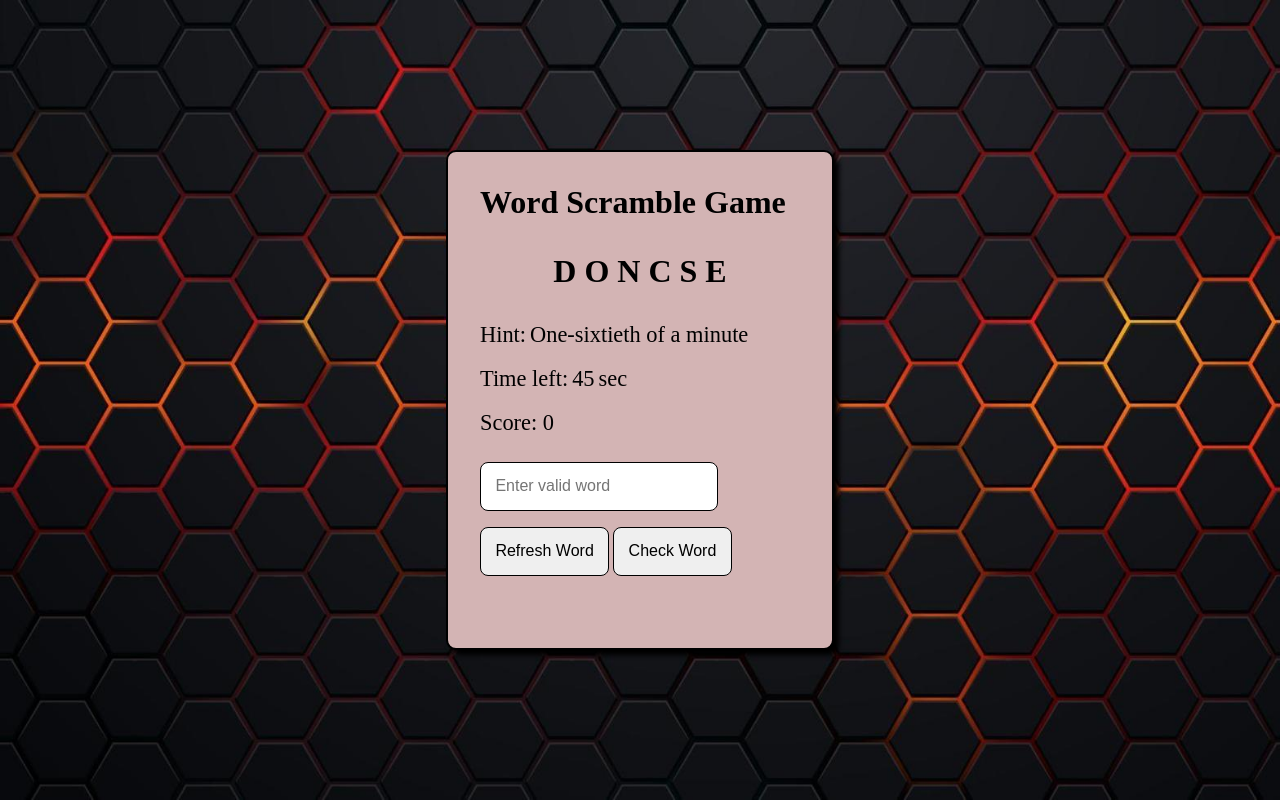
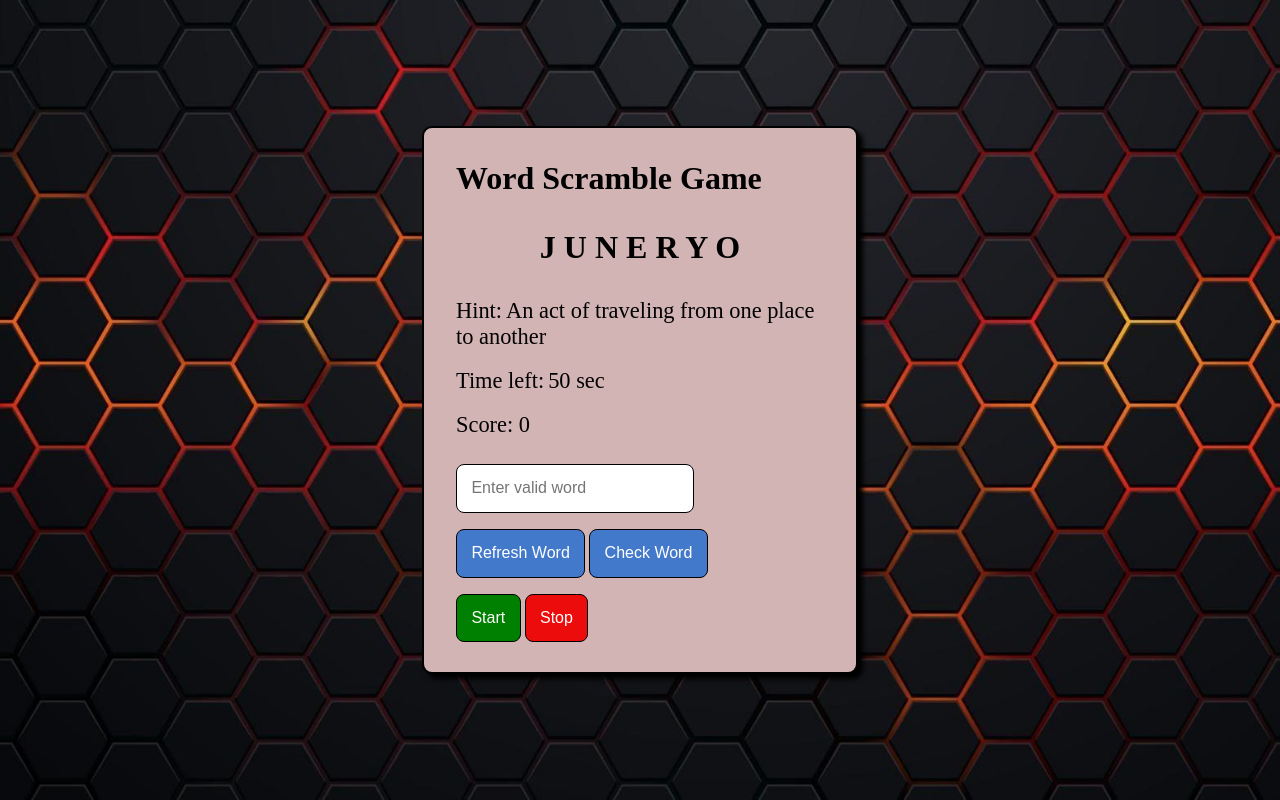
Before and after one commit to RidhikaJoshi/Anagram_Quest, a plain HTML site: page index.html in a window 1280 px wide. Drawn offline with Linux system fonts and the light colour scheme.

Commit message:
Start and Stop

```diff
--- a/index.html
+++ b/index.html
@@ -37,8 +37,13 @@
 
         </div>
         <div>
+
             <button class="button" id="Refresh">Refresh Word</button>
             <button class="button" id="Check" >Check Word</button>
+        </div>
+        <div>
+            <button class="button" id="Start" style="background-color: green">Start</button>
+            <button class="button" id="Stop" style="background-color: rgb(237, 12, 12)">Stop</button>
         </div>
     </div>
 
--- a/list.js
+++ b/list.js
@@ -91,4 +91,44 @@ const words = [
 		word: "library",
 		hint: "Place containing collection of books",
 	},
+	{
+		word: "ocean",
+		hint: "A large body of saltwater that covers most of the Earth's surface",
+	},
+	{
+		word: "technology",
+		hint: "The application of scientific knowledge for practical purposes",
+	},
+	{
+		word: "adventure",
+		hint: "An exciting or unusual experience",
+	},
+	{
+		word: "energy",
+		hint: "The capacity to do work or the ability to cause change",
+	},
+	{
+		word: "celebration",
+		hint: "The action of marking one's pleasure at an important event",
+	},
+	{
+		word: "chocolate",
+		hint: "A sweet food made from roasted and ground cacao seeds",
+	},
+	{
+		word: "discovery",
+		hint: "The act of finding something for the first time",
+	},
+	{
+		word: "journey",
+		hint: "An act of traveling from one place to another",
+	},
+	{
+		word: "laughter",
+		hint: "The action or sound of laughing",
+	},
+	{
+		word: "mystery",
+		hint: "Something that is difficult or impossible to understand",
+	},
 ];
--- a/script.js
+++ b/script.js
@@ -7,6 +7,8 @@ let refresh = document.getElementById("Refresh");
 let score = document.getElementById("score");
 let answer = document.getElementById("answer");
 let time = document.getElementById("time");
+let start = document.getElementById("Start");
+let stop = document.getElementById("Stop");
 let t = 50;
 ans = 0;
 let count = 0;
@@ -24,12 +26,13 @@ function shuffle(element) {
 let str = shuffle(words[n].word.split("")).join(" ");
 word.innerHTML = str.toUpperCase();
 hint.innerHTML = words[n].hint;
-
+let intervalId;
 function timer() {
-	setInterval(() => {
+	intervalId = setInterval(() => {
 		t--;
 		time.innerHTML = t;
 		if (t == 0) {
+			clearInterval(intervalId);
 			alert("Game Over! Your score is" + " " + ans + " out of  " + count);
 			t = 50;
 			ans = 0;
@@ -38,7 +41,23 @@ function timer() {
 		}
 	}, 1000);
 }
-timer();
+start.onclick = () => {
+	ans = 0;
+	count = 0;
+	t = 50;
+	time.innerHTML = t;
+	clearInterval(intervalId);
+	timer();
+};
+stop.onclick = () => {
+	t = 50;
+	ans = 0;
+	count = 0;
+	score.innerHTML = ans;
+	time.innerHTML = t;
+	clearInterval(intervalId);
+	alert("Game Over! Your score is" + " " + ans + " out of  " + count);
+};
 
 function random() {
 	n = Math.floor(Math.random() * words.length);
@@ -48,7 +67,9 @@ function random() {
 }
 check.onclick = () => {
 	console.log(answer.value + " " + words[n].word);
-	if (answer.value === "") {
+	if (!intervalId) {
+		alert("Please Start the Game");
+	} else if (answer.value === "") {
 		output.innerHTML = "Please enter an answer";
 		setTimeout(() => {
 			output.innerHTML = "";
--- a/style.css
+++ b/style.css
@@ -17,8 +17,8 @@ body {
 }
 
 #container {
-    width: 20em;
-    height: 27em;
+    width: 23em;
+    height: 30em;
     background-color: rgb(211, 180, 180);
     border: 2px solid black;
     border-radius: 10px;
@@ -44,6 +44,16 @@ body {
     max-width: 100%;
     box-sizing: border-box;
 }
+.button{
+    color: white;
+    background-color: rgb(67, 121, 202);
+    border-radius: 10px;
+    padding: 0.5em;
+    margin: 0.5em;
+    font-size: 1.2em;
+    font-weight: 500;
+    cursor: pointer;
+}
 
 #answer {
     font-size: 1em;
```
